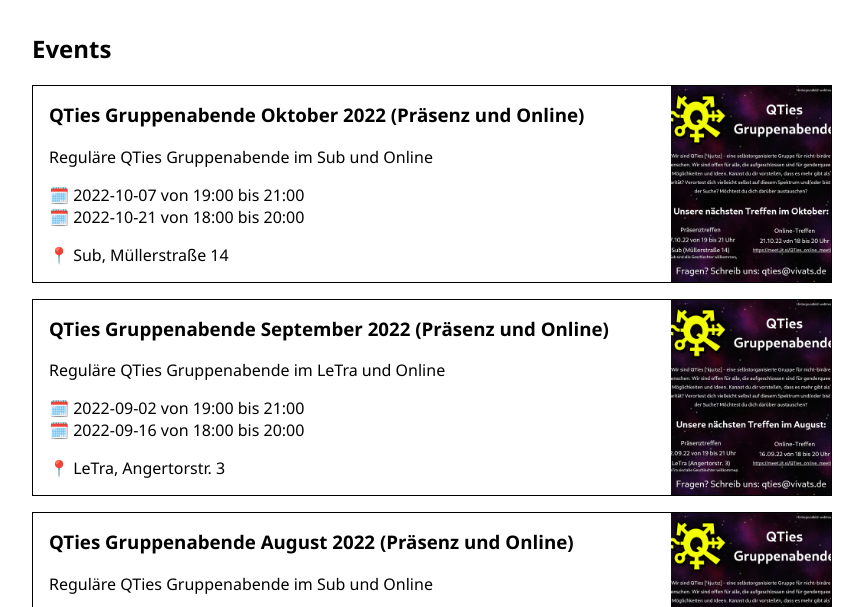
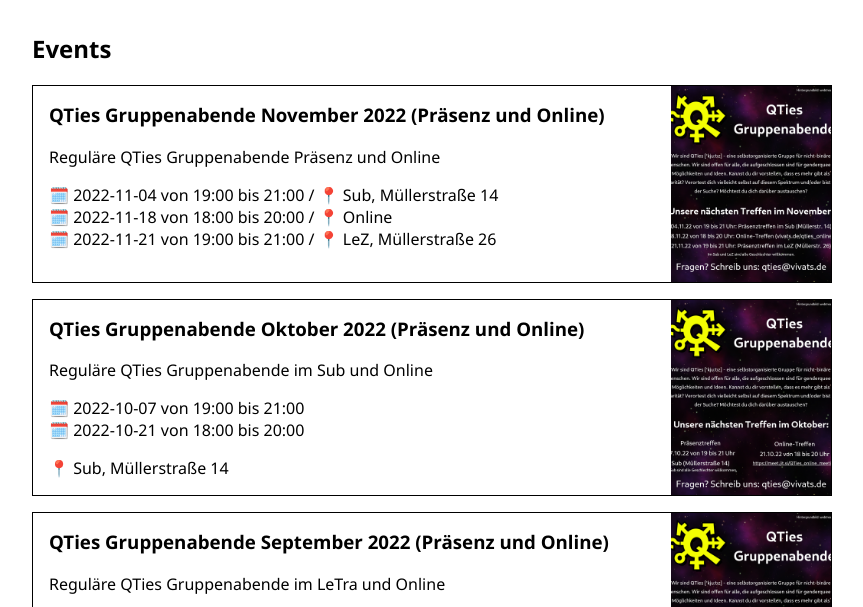
Before and after one commit to vivats-ev/vivats.de, a Jekyll site: the page built from events.html, in a window 1280 px wide and 900 px high, cut to the strip 293-900 px from the top of the window. Shown: the whole strip, without its empty margins (208-1071 px from the left). Built offline with Jekyll 4.4.1, drawn with Linux system fonts in a browser that asks for light colours.

Commit message:
QTies November

```diff
--- /dev/null
+++ b/_events/2022-11-qties.md
@@ -0,0 +1,17 @@
+---
+title: QTies Gruppenabende November 2022 (Präsenz und Online)
+sort_date: 2022-11-21
+dates:
+  - { day: 2022-11-04, start: "19:00", end: "21:00", place: "Sub, Müllerstraße 14" }
+  - { day: 2022-11-18, start: "18:00", end: "20:00", place: Online }
+  - { day: 2022-11-21, start: "19:00", end: "21:00", place: "LeZ, Müllerstraße 26" }
+description: Reguläre QTies Gruppenabende Präsenz und Online
+hero: /img/events/2022-11-qties/qties_sharepic_nov22.png
+theme: qties-page
+---
+
+Im November finden wieder reguläre Gruppenabende der QTies statt.
+Dieses Mal mit drei Terminen:
+Am 4. November im Sub, am 18. November [online auf Jitsi](/qties_online) und am 21. November im Lez.
+
+![](/img/events/2022-11-qties/qties_sharepic_nov22.png)
--- a/_includes/events.html
+++ b/_includes/events.html
@@ -14,13 +14,20 @@
                 <div>
                     <ul class="event-dates">
                         {% for date in event.dates %}
-                        <li>{% include date.html date=date %}</li>
+                          <li>
+                            {% include date.html date=date %}
+                            {% if date.place %}
+                              /  📍 {{ date.place }}
+                            {% endif %}
+                          </li>
                         {% endfor %}
                     </ul>
                 </div>
+                {% if event.place %}
                 <div>
                     📍 {{ event.place }}
                 </div>
+                {% endif %}
             </div>
         </article>
     </a>
```
Also changed, not shown: _layouts/event.html (+10 -3 lines), img/events/2022-11-qties/qties_sharepic_nov22.png (added).
